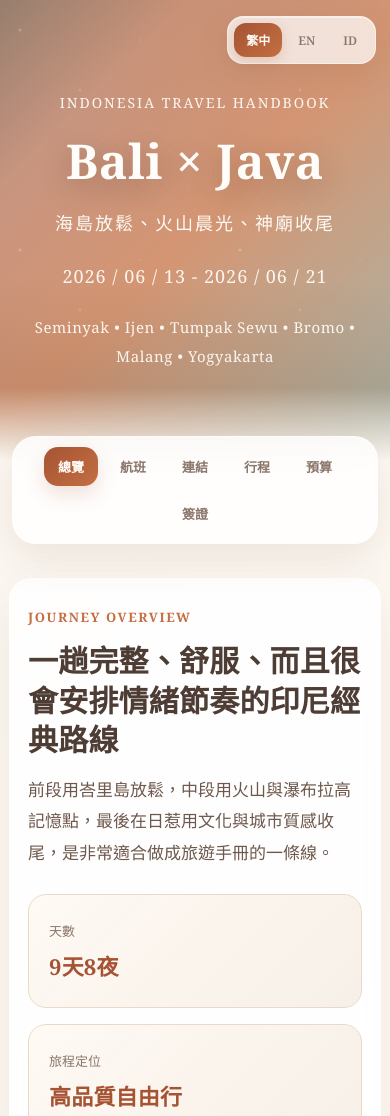
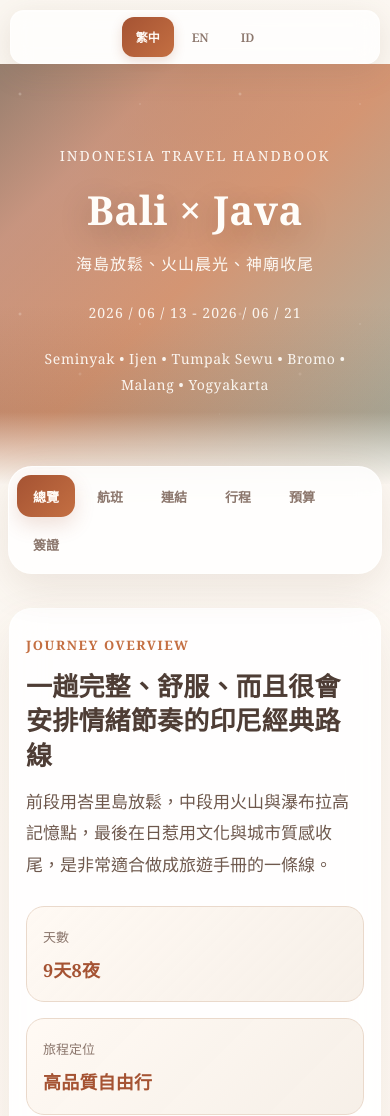
Before and after one commit to VictoriaC1122/bali-java-travel-2026, a plain HTML site: page index.html in a window 390 px wide. Shown: the top 1116 px of the page. Drawn offline with Linux system fonts and the light colour scheme.

Commit message:
Improve mobile interface

```diff
--- a/styles.css
+++ b/styles.css
@@ -785,23 +785,32 @@ h4 {
 
 @media (max-width: 768px) {
   .language-selector {
-    top: 16px;
-    right: 14px;
+    position: sticky;
+    top: 10px;
+    right: auto;
+    display: flex;
+    justify-content: center;
+    margin: 10px auto 0;
+    padding-inline: 10px;
   }
 
   .lang-buttons {
     gap: 4px;
     padding: 6px;
+    width: 100%;
+    justify-content: center;
+    border-radius: 14px;
   }
 
   .lang-btn {
-    padding: 8px 12px;
+    min-height: 40px;
+    padding: 8px 14px;
     font-size: 12px;
   }
 
   .hero {
     min-height: 460px;
-    padding: 90px 20px 90px;
+    padding: 72px 20px 78px;
   }
 
   .hero h1 {
@@ -813,23 +822,36 @@ h4 {
   }
 
   .main-nav {
-    top: 14px;
-    gap: 8px;
-    margin-top: -24px;
-    padding: 10px;
+    top: 8px;
+    gap: 6px;
+    width: calc(100% - 16px);
+    max-width: none;
+    margin-top: -18px;
+    padding: 8px;
+    overflow-x: auto;
+    justify-content: flex-start;
+    scrollbar-width: none;
+  }
+
+  .main-nav::-webkit-scrollbar {
+    display: none;
   }
 
   .nav-item {
-    padding: 10px 14px;
+    flex: 0 0 auto;
+    min-height: 42px;
+    padding: 10px 16px;
     font-size: 13px;
+    white-space: nowrap;
   }
 
   .container {
     width: min(calc(100% - 18px), 1180px);
+    margin-bottom: 40px;
   }
 
   .section-card {
-    padding: 26px 18px;
+    padding: 24px 16px;
     border-radius: 22px;
   }
 
@@ -856,6 +878,12 @@ h4 {
     align-items: flex-start;
   }
 
+  .resource-card a,
+  .official-links a {
+    min-height: 42px;
+    width: 100%;
+  }
+
   .stay-item,
   .budget-list-item,
   .note-item,
@@ -863,6 +891,34 @@ h4 {
   .day-header {
     flex-direction: column;
     align-items: flex-start;
+  }
+
+  .day-header {
+    padding: 22px 18px;
+    gap: 12px;
+  }
+
+  .day-content-inner {
+    padding: 0 18px 20px;
+  }
+
+  .day-content-top {
+    padding: 16px;
+  }
+
+  .day-detail-item {
+    padding: 12px 14px;
+  }
+
+  .highlight-tags span {
+    padding: 8px 12px;
+    font-size: 12px;
+  }
+
+  .flight-card,
+  .visa-panel,
+  .budget-panel {
+    padding: 22px 18px;
   }
 
   .stay-meta,
@@ -875,4 +931,71 @@ h4 {
   .per-person-amount {
     font-size: 30px;
   }
+
+  .budget-total-card,
+  .per-person-card {
+    padding: 26px 18px;
+  }
 }
+
+@media (max-width: 520px) {
+  .hero {
+    min-height: 420px;
+    padding: 64px 16px 70px;
+  }
+
+  .hero h1 {
+    font-size: 40px;
+  }
+
+  .hero-subtitle {
+    font-size: 16px;
+    letter-spacing: 1px;
+  }
+
+  .hero-dates,
+  .destinations {
+    font-size: 14px;
+  }
+
+  .section-card h2 {
+    font-size: 26px;
+  }
+
+  .section-card h3 {
+    font-size: 22px;
+  }
+
+  .overview-stat {
+    padding: 18px 16px;
+  }
+
+  .overview-stat-value,
+  .mini-highlight-value,
+  .route-line-value,
+  .resource-card-title,
+  .stay-title,
+  .budget-list-title,
+  .bullet-title,
+  .day-title {
+    font-size: 18px;
+  }
+
+  .flight-note-title {
+    font-size: 17px;
+  }
+
+  .info-line {
+    flex-direction: column;
+    align-items: flex-start;
+    gap: 6px;
+  }
+
+  .info-line-value {
+    text-align: left;
+  }
+
+  .itinerary-highlights {
+    margin-top: 22px;
+  }
+}
```
